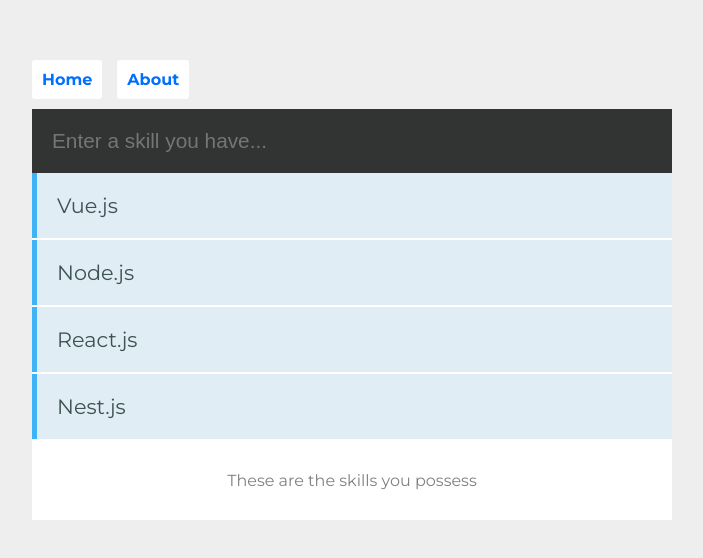
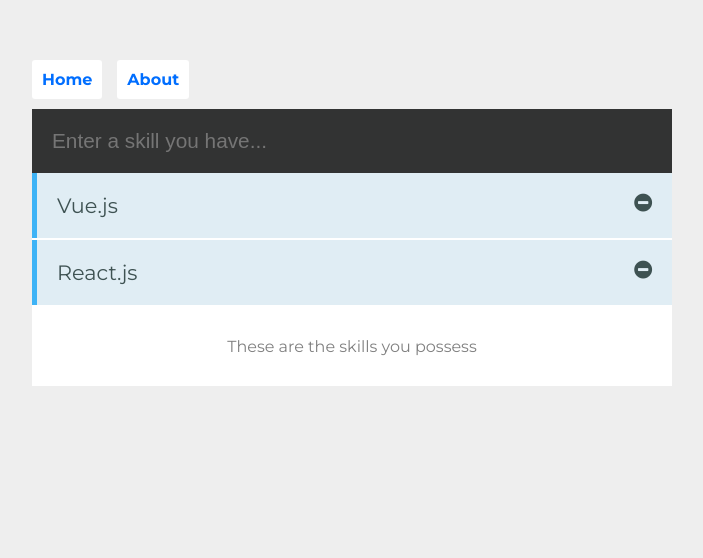
Before and after one commit to shaheemMPM/vue2-in-2024, a Vue app: page / in a window 1280 px wide. Shown: the top 558 px of the page, without its empty margins (288-991 px from the left). Built offline with nearby package versions, Linux system fonts and the light colour scheme; a small style sheet from the web is missing.

Commit message:
Adds removeSkill option

```diff
--- a/src/components/SkillsComponent.vue
+++ b/src/components/SkillsComponent.vue
@@ -25,7 +25,10 @@
           enter-active-class="animated bounceInUp"
           leave-active-class="animated bounceOutDown"
         >
-          <li v-for="(data) in skills" :key="data.skill">{{ data.skill }}</li>
+          <li v-for="(data, index) in skills" :key="data.skill">
+            {{ data.skill }}
+            <i class="fa fa-minus-circle" v-on:click="removeSkill(index)"></i>
+          </li>
         </transition-group>
       </ul>
       <p class="footer">These are the skills you possess</p>
@@ -40,9 +43,7 @@
     return {
       skills: [
         { skill: "Vue.js" },
-        { skill: "Node.js" },
         { skill: "React.js" },
-        { skill: "Nest.js" },
       ],
       skill: "",
     };
@@ -58,6 +59,9 @@
         }
       });
     },
+    removeSkill(index) {
+      this.skills.splice(index, 1);
+    }
   },
 };
 </script>
@@ -65,6 +69,7 @@
 <!-- Add "scoped" attribute to limit CSS to this component only -->
 <style scoped>
 @import url("https://cdn.jsdelivr.net/npm/animate.css@3.5.1");
+@import url("https://maxcdn.bootstrapcdn.com/font-awesome/4.7.0/css/font-awesome.min.css");
 
 .holder {
   background: #fff;
@@ -117,4 +122,9 @@
 .footer {
   margin: 0;
 }
+
+i {
+  float: right;
+  cursor: pointer;
+}
 </style>
```
